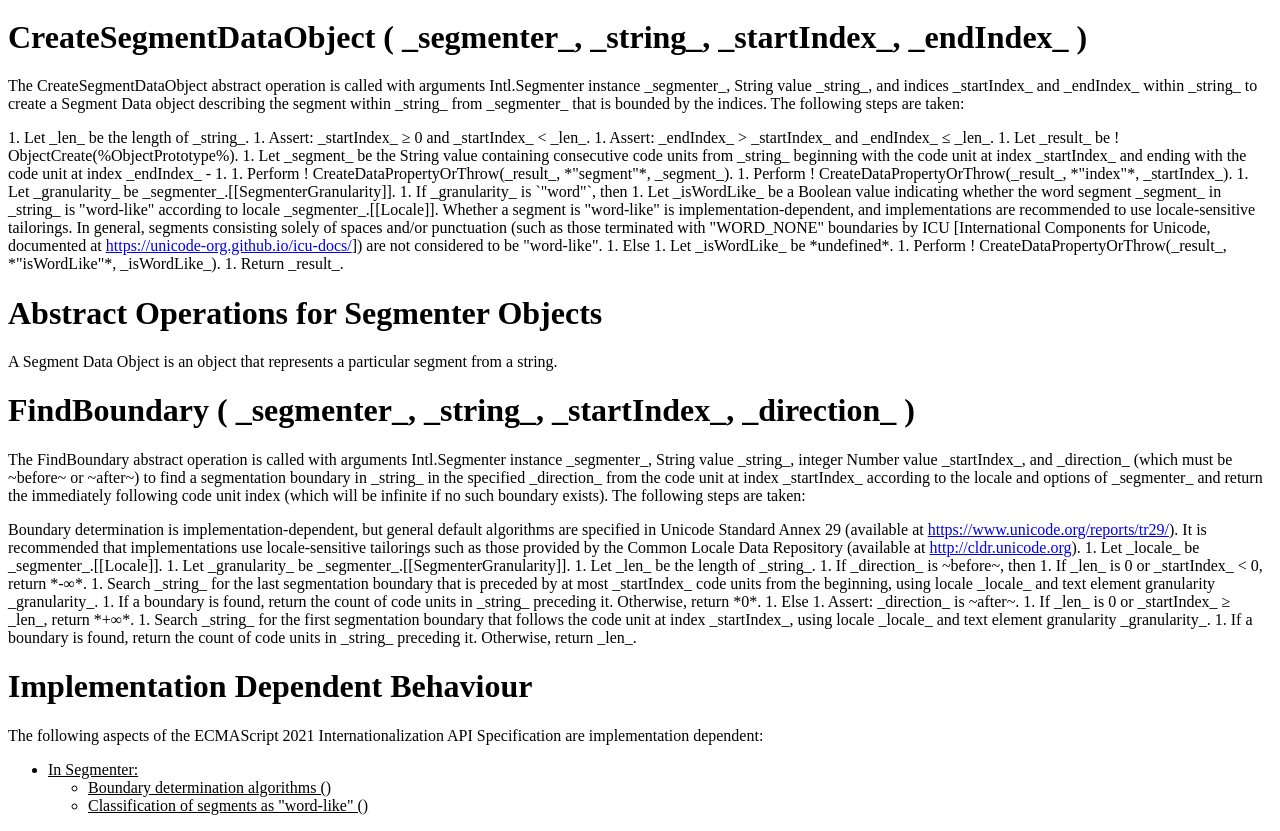
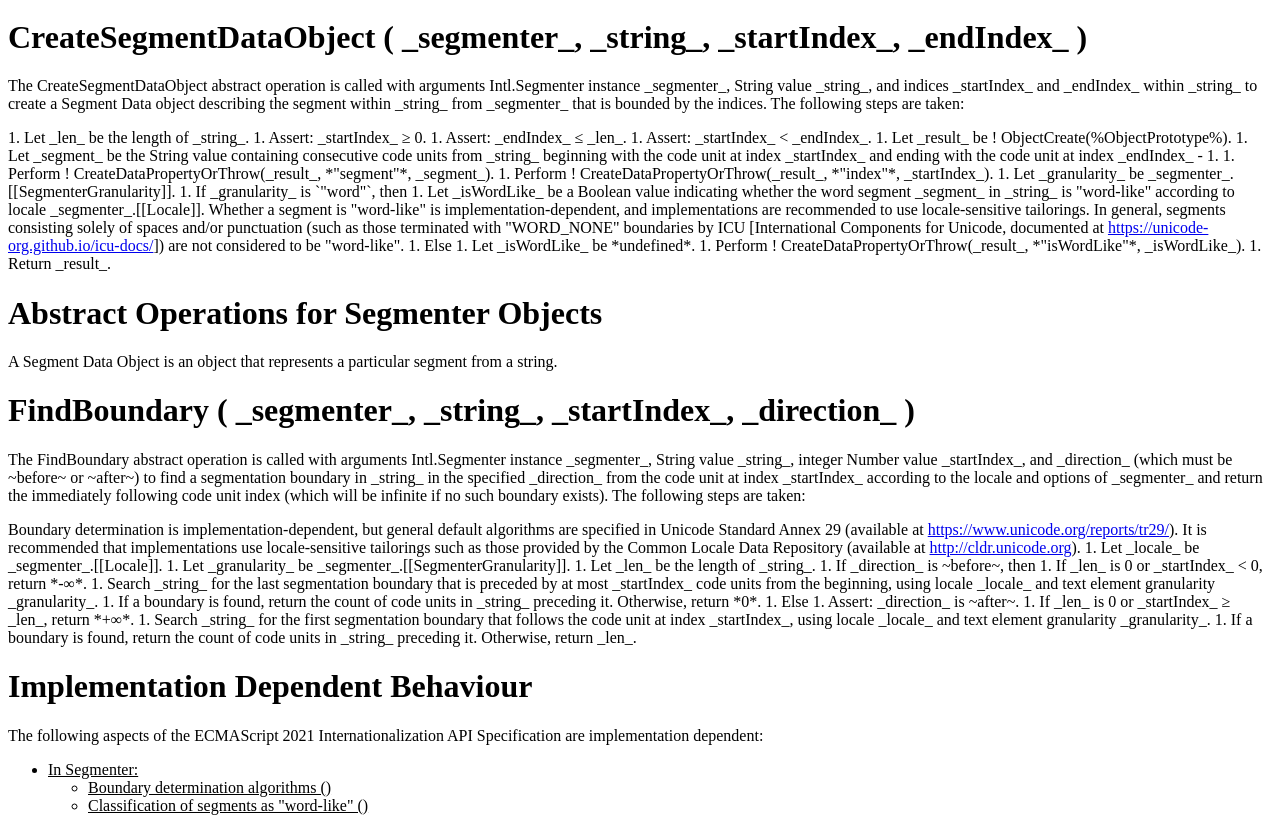
Before and after one commit to tc39/proposal-intl-segmenter, a website: page spec.html in a window 1280 px wide. Shown: the part 4326-5157 px from the top of the page. Drawn offline with Linux system fonts and the light colour scheme.

Commit message:
Editorial: Refactor asserts
Fixes #105

```diff
--- a/spec.html
+++ b/spec.html
@@ -426,8 +426,9 @@ emu-issue:before {
       <p>The CreateSegmentDataObject abstract operation is called with arguments Intl.Segmenter instance _segmenter_, String value _string_, and indices _startIndex_ and _endIndex_ within _string_ to create a Segment Data object describing the segment within _string_ from _segmenter_ that is bounded by the indices. The following steps are taken:</p>
       <emu-alg>
         1. Let _len_ be the length of _string_.
-        1. Assert: _startIndex_ &ge; 0 and _startIndex_ &lt; _len_.
-        1. Assert: _endIndex_ &gt; _startIndex_ and _endIndex_ &le; _len_.
+        1. Assert: _startIndex_ &ge; 0.
+        1. Assert: _endIndex_ &le; _len_.
+        1. Assert: _startIndex_ &lt; _endIndex_.
         1. Let _result_ be ! ObjectCreate(%ObjectPrototype%).
         1. Let _segment_ be the String value containing consecutive code units from _string_ beginning with the code unit at index _startIndex_ and ending with the code unit at index _endIndex_ - 1.
         1. Perform ! CreateDataPropertyOrThrow(_result_, *"segment"*, _segment_).
```
